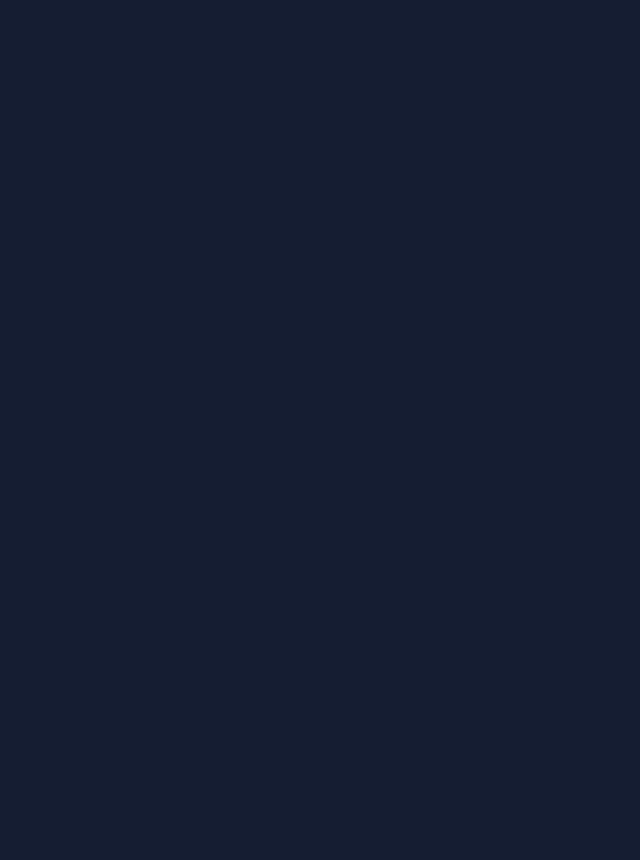
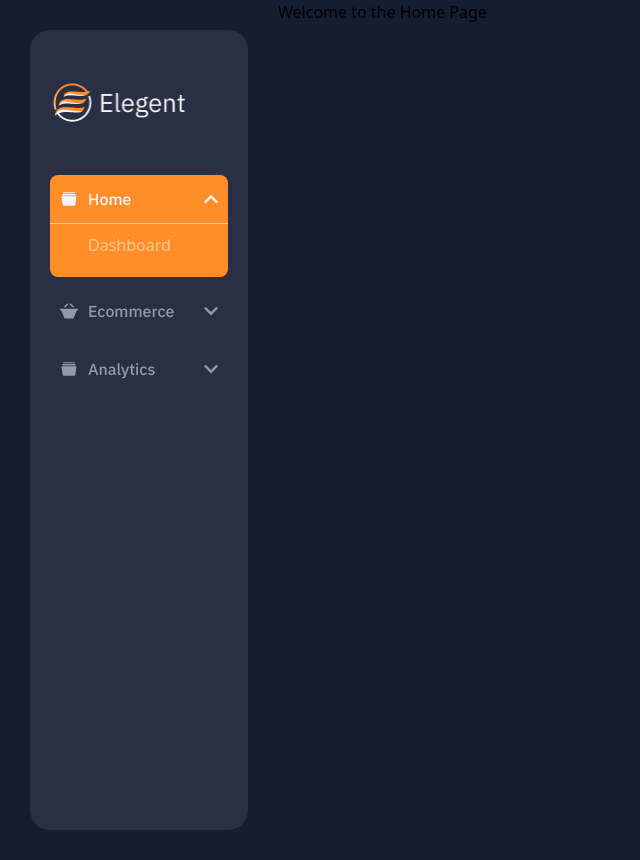
Before and after one commit to MohammadAlamin99/Business-management-app, a Next.js app in the folder client/: page /order in a window 1280 px wide. Shown: the whole page, without its empty margins (0-640 px from the left). Before the commit the page ends 800 px from the top, so only its background shows below. Built offline with nearby package versions, Linux system fonts and the light colour scheme.

Commit message:
side bar complete

```diff
--- a/client/components/Sidebar.js
+++ b/client/components/Sidebar.js
@@ -3,19 +3,31 @@ import React, { useState } from "react";
 import Image from "next/image";
 import Link from "next/link";
 import { usePathname } from "next/navigation";
-import logo from "../assests/image/Logo.png";
+import logo from "../assets/image/Logo.png";
 
 const Sidebar = () => {
-  const [activeList, setActiveList] = useState(true);
+  const [openMenus, setOpenMenus] = useState({
+    home: true,
+    ecommerce: false,
+    analytics: false,
+    settings: false,
+    // Add more menu keys as needed
+  });
+
   const pathname = usePathname();
 
-  const handleListClick = () => {
-    setActiveList(!activeList);
+  const toggleMenu = (menuKey) => {
+    setOpenMenus((prev) => ({
+      ...Object.fromEntries(Object.keys(prev).map((key) => [key, false])), // Close all menus first
+      [menuKey]: !prev[menuKey], // Toggle the clicked menu
+    }));
   };
 
-  // Determine active sub-item based on current route
+  // Check active routes
   const isDashboardActive = pathname === "/dashboard";
-  const isSalesActive = pathname === "/sales";
+  const isOrdersActive = pathname === "/order";
+  const isAnalyticsActive = pathname === "/analytics";
+  const isSettingsActive = pathname === "/settings";
 
   return (
     <div>
@@ -29,7 +41,11 @@ const Sidebar = () => {
         />
         <div className="Main-menu">
           <ul className="menu-list-wrapper">
-            <li className={`list cursor-pointer ${activeList ? "active" : ""} rounded-[8px]`} onClick={handleListClick}>
+            {/* Home Menu */}
+            <li
+              className={`list cursor-pointer mb-[10px] ${openMenus.home ? "active" : ""} rounded-[8px]`}
+              onClick={() => toggleMenu("home")}
+            >
               <div className="home ibm-font flex items-center gap-[10px] text-[#9199AD] text-[16px] font-[500] py-[12px] px-[10px]">
                 <svg xmlns="http://www.w3.org/2000/svg" width="18" height="18" viewBox="0 0 18 18" fill="none">
                   <path d="M15.7486 6.37354H2.25161C1.82486 6.37354 1.50086 6.72153 1.50086 7.12278C1.50086 7.21128 1.42211 6.68629 2.77136 15.117C2.82911 15.4815 3.14336 15.7485 3.51236 15.7485H14.4886C14.8576 15.7485 15.1719 15.4815 15.2296 15.117C16.5804 6.67954 16.4994 7.21204 16.4994 7.12204C16.4994 6.70354 16.1574 6.37354 15.7486 6.37354ZM15.0256 4.11079H3.00311C2.61011 4.11079 2.25236 4.42729 2.25236 4.86604C2.25236 4.92679 2.24486 4.87804 2.35736 5.62354H15.6714C15.7854 4.86454 15.7756 4.92529 15.7756 4.86679C15.7756 4.43179 15.4239 4.11079 15.0256 4.11079ZM3.04586 3.36079H14.9829C15.0264 3.03379 15.0241 3.04129 15.0241 2.99929C15.0241 2.49604 14.5929 2.24854 14.2734 2.24854H3.75536C3.35336 2.24854 3.00461 2.57329 3.00461 2.99854C3.00461 3.04054 3.00161 3.03079 3.04586 3.36079Z" fill="" />
@@ -39,7 +55,7 @@ const Sidebar = () => {
                   <path d="M0 4.27583L1.65025 2.625L7.00233 8.07275L12.3497 2.625L14 4.27583L7.00233 11.375L0 4.27583Z" fill="" />
                 </svg>
               </div>
-              <ul className={`sub-menu-list-wrapper ${activeList ? "active" : ""} pt-[9px]`}>
+              <ul className={`sub-menu-list-wrapper ${openMenus.home ? "active" : ""} pt-[9px]`}>
                 <li className="sub-list pb-[20px] pl-[38px]">
                   <Link
                     href="/dashboard"
@@ -48,10 +64,62 @@ const Sidebar = () => {
                     Dashboard
                   </Link>
                 </li>
+              </ul>
+            </li>
+
+            {/* Ecommerce Menu */}
+            <li
+              className={`list cursor-pointer mb-[10px] ${openMenus.ecommerce ? "active" : ""} rounded-[8px]`}
+              onClick={() => toggleMenu("ecommerce")}
+            >
+              <div className="home ibm-font flex items-center gap-[10px] text-[#9199AD] text-[16px] font-[500] py-[12px] px-[10px]">
+                <svg xmlns="http://www.w3.org/2000/svg" width="18" height="18" viewBox="0 0 18 18" fill="none">
+                  <path d="M3.4185 5.25L6.94425 1.7235C7.0935 1.575 7.28925 1.5 7.485 1.5C7.94475 1.5 8.25 1.87875 8.25 2.27175C8.25 2.45925 8.181 2.64975 8.02575 2.805L5.58075 5.25H3.4185ZM12.4193 5.25H14.5815L11.0557 1.7235C10.9065 1.575 10.7108 1.5 10.515 1.5C10.0553 1.5 9.75 1.87875 9.75 2.27175C9.75 2.45925 9.819 2.64975 9.97425 2.805L12.4193 5.25ZM0 6.75V8.25H0.48225C0.88275 8.25 1.248 8.478 1.42425 8.838L4.5 16.5H13.5L16.5765 8.8395C16.7512 8.47875 17.118 8.25 17.5185 8.25H18V6.75H0Z" fill="" />
+                </svg>
+                Ecommerce
+                <svg className="arrow ml-auto" xmlns="http://www.w3.org/2000/svg" width="14" height="14" viewBox="0 0 14 14" fill="none">
+                  <path d="M0 4.27583L1.65025 2.625L7.00233 8.07275L12.3497 2.625L14 4.27583L7.00233 11.375L0 4.27583Z" fill="" />
+                </svg>
+              </div>
+              <ul className={`sub-menu-list-wrapper ${openMenus.ecommerce ? "active" : ""} pt-[9px]`}>
                 <li className="sub-list pb-[20px] pl-[38px]">
+                  <Link
+                    href="/order"
+                    className={`flex items-center gap-[10px] ${isOrdersActive ? "text-[#F3F4F7]" : "text-[#FFC794]"} text-[16px] font-[500]`}
+                  >
+                    Orders
+                  </Link>
                 </li>
               </ul>
             </li>
+
+            {/* Analytics Menu (Example of adding a new menu) */}
+            <li
+              className={`list cursor-pointer mb-[10px] ${openMenus.analytics ? "active" : ""} rounded-[8px]`}
+              onClick={() => toggleMenu("analytics")}
+            >
+              <div className="home ibm-font flex items-center gap-[10px] text-[#9199AD] text-[16px] font-[500] py-[12px] px-[10px]">
+                <svg xmlns="http://www.w3.org/2000/svg" width="18" height="18" viewBox="0 0 18 18" fill="none">
+                  <path d="M15.7486 6.37354H2.25161C1.82486 6.37354 1.50086 6.72153 1.50086 7.12278C1.50086 7.21128 1.42211 6.68629 2.77136 15.117C2.82911 15.4815 3.14336 15.7485 3.51236 15.7485H14.4886C14.8576 15.7485 15.1719 15.4815 15.2296 15.117C16.5804 6.67954 16.4994 7.21204 16.4994 7.12204C16.4994 6.70354 16.1574 6.37354 15.7486 6.37354ZM15.0256 4.11079H3.00311C2.61011 4.11079 2.25236 4.42729 2.25236 4.86604C2.25236 4.92679 2.24486 4.87804 2.35736 5.62354H15.6714C15.7854 4.86454 15.7756 4.92529 15.7756 4.86679C15.7756 4.43179 15.4239 4.11079 15.0256 4.11079ZM3.04586 3.36079H14.9829C15.0264 3.03379 15.0241 3.04129 15.0241 2.99929C15.0241 2.49604 14.5929 2.24854 14.2734 2.24854H3.75536C3.35336 2.24854 3.00461 2.57329 3.00461 2.99854C3.00461 3.04054 3.00161 3.03079 3.04586 3.36079Z" fill="" />
+                </svg>
+                Analytics
+                <svg className="arrow ml-auto" xmlns="http://www.w3.org/2000/svg" width="14" height="14" viewBox="0 0 14 14" fill="none">
+                  <path d="M0 4.27583L1.65025 2.625L7.00233 8.07275L12.3497 2.625L14 4.27583L7.00233 11.375L0 4.27583Z" fill="" />
+                </svg>
+              </div>
+              <ul className={`sub-menu-list-wrapper ${openMenus.analytics ? "active" : ""} pt-[9px]`}>
+                <li className="sub-list pb-[20px] pl-[38px]">
+                  <Link
+                    href="/analytics"
+                    className={`flex items-center gap-[10px] ${isAnalyticsActive ? "text-[#F3F4F7]" : "text-[#FFC794]"} text-[16px] font-[500]`}
+                  >
+                    Reports
+                  </Link>
+                </li>
+              </ul>
+            </li>
+
+            {/* Add more menus as needed */}
           </ul>
         </div>
       </div>
--- a/client/src/app/layout.js
+++ b/client/src/app/layout.js
@@ -1,5 +1,5 @@
 import { Geist, Geist_Mono } from "next/font/google";
-import "../../assests/css/style.css";
+import "../../assets/css/style.css";
 import "./globals.css";
 
 const geistSans = Geist({
--- a/client/src/app/order/page.js
+++ b/client/src/app/order/page.js
@@ -1,13 +1,15 @@
 "use client";
 import React from "react";
+import Sidebar from "../../../components/Sidebar";
 
 
 const Page = () => {
-
-
   return (
     <div>
-
+      <div className="Dashboard flex">
+        <Sidebar />
+        <h1>Welcome to the Home Page</h1>
+      </div>
     </div>
   );
 };
--- a/client/src/app/page.js
+++ b/client/src/app/page.js
@@ -5,9 +5,9 @@ import Sidebar from "../../components/Sidebar";
 const page = () => {
   return (
     <div>
-      <div className="Dashboard flex">
-        <Sidebar />
-        <h1>Welcome to the Home Page</h1>
+      <div className="Dashboard">
+      <Sidebar />
+      <h1>Welcome to the Home Page</h1>
       </div>
     </div>
   );
```
Also changed, not shown: client/assets/css/style.css (renamed from client/assests/css/style.css), client/assets/image/Logo.png (renamed from client/assests/image/Logo.png).
